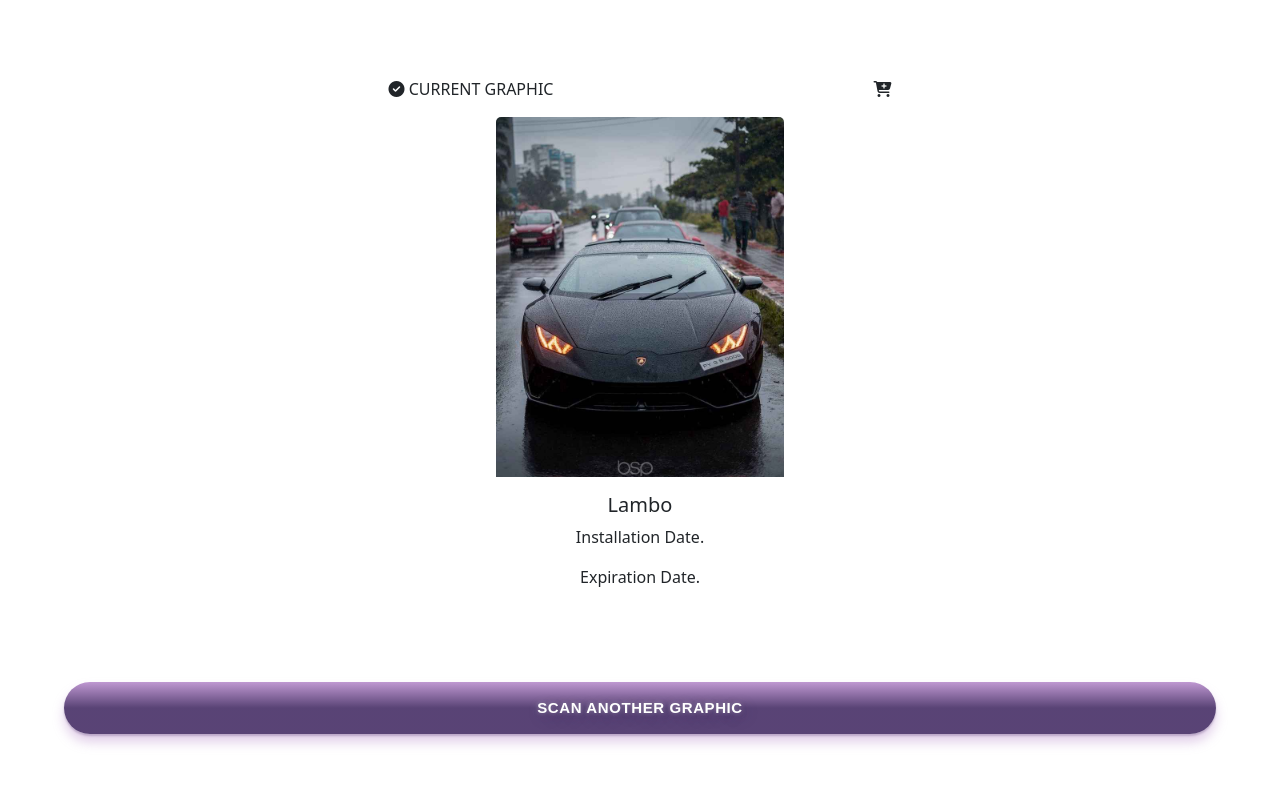
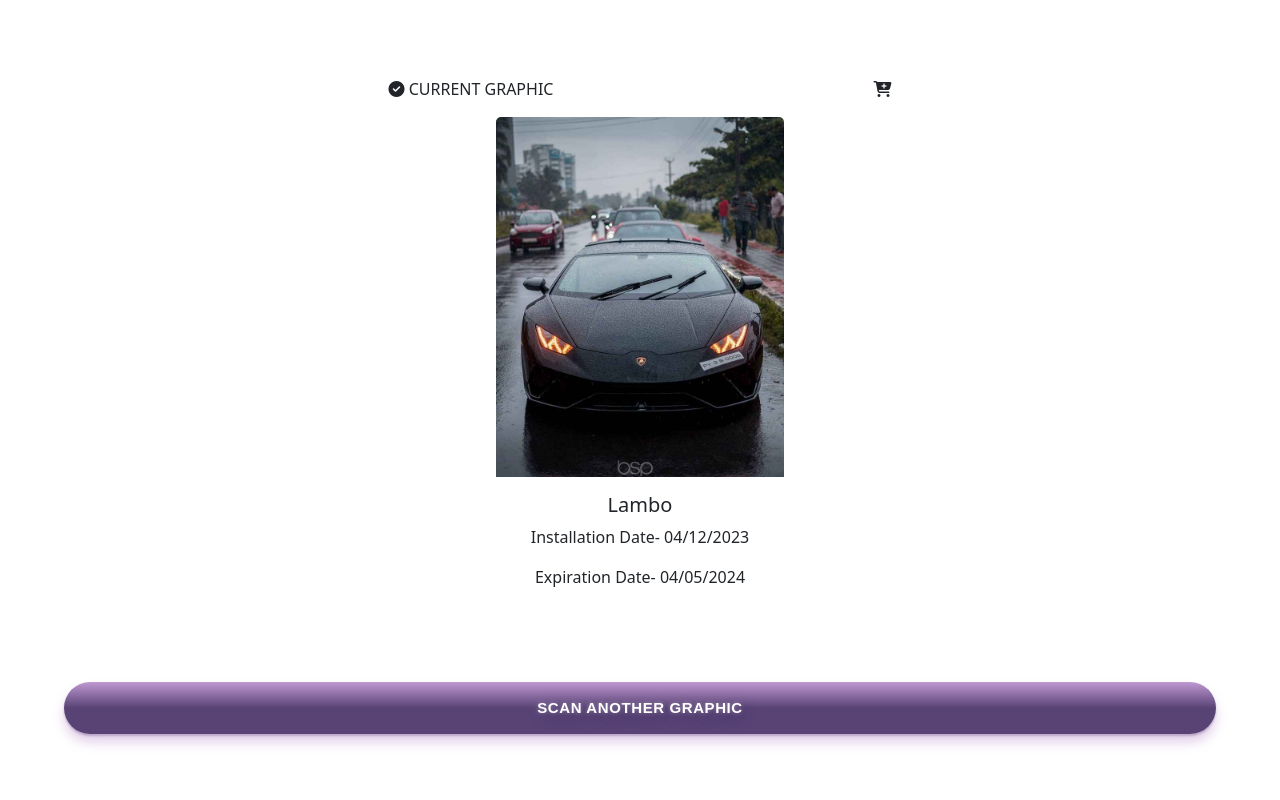
Before and after one commit to Amruth12345/vision, a plain HTML site: page index2.html in a window 1280 px wide. Shown: the top 800 px of the page. Drawn offline with nearby package versions, Linux system fonts and the light colour scheme.

Commit message:
Update index2.html

```diff
--- a/index2.html
+++ b/index2.html
@@ -21,8 +21,8 @@
             <img src="car_image.jpg" class="card-img-top" alt="...">
             <div class="card-body">
               <h5 class="card-title">Lambo</h5>
-              <p class="card-text">Installation Date.</p>
-              <p class="card-text">Expiration Date.</p>
+              <p class="card-text">Installation Date- 04/12/2023</p>
+              <p class="card-text">Expiration Date- 04/05/2024</p>
             </div>
           </div>
         </div>
```
